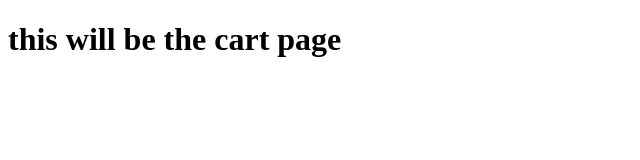
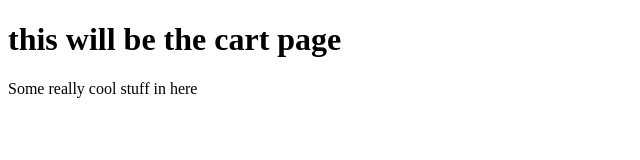
Before and after one commit to swigguma5776/rangers-127-wk1d4, a plain HTML site: page cart.html in a window 1280 px wide. Shown: the whole page, without its empty margins (0-640 px from the left). Drawn offline with Linux system fonts and the light colour scheme.

Commit message:
added p tag

```diff
--- a/cart.html
+++ b/cart.html
@@ -7,5 +7,6 @@
   </head>
   <body>
     <h1>this will be the cart page</h1>
+    <p>Some really cool stuff in here</p>
   </body>
 </html>
```
